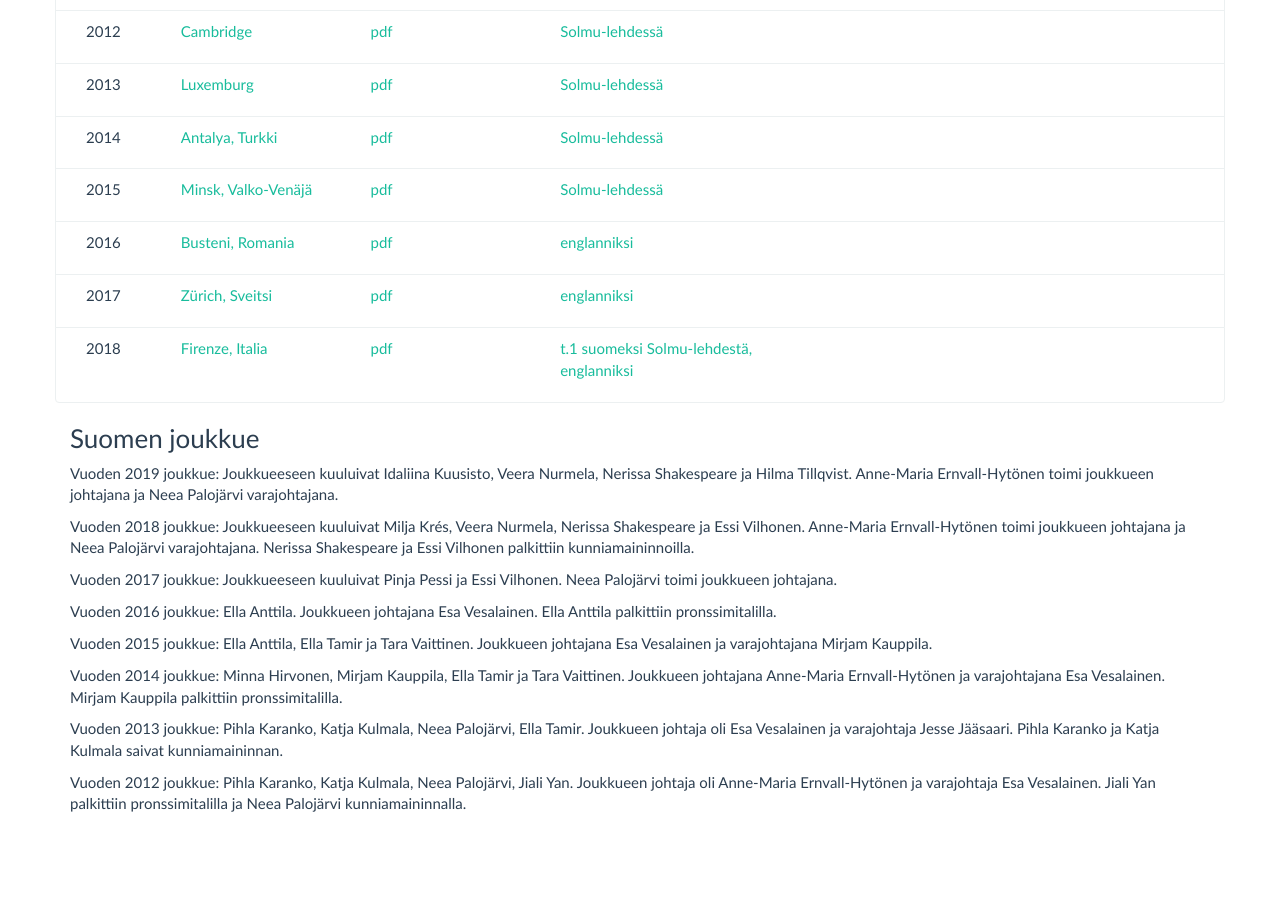
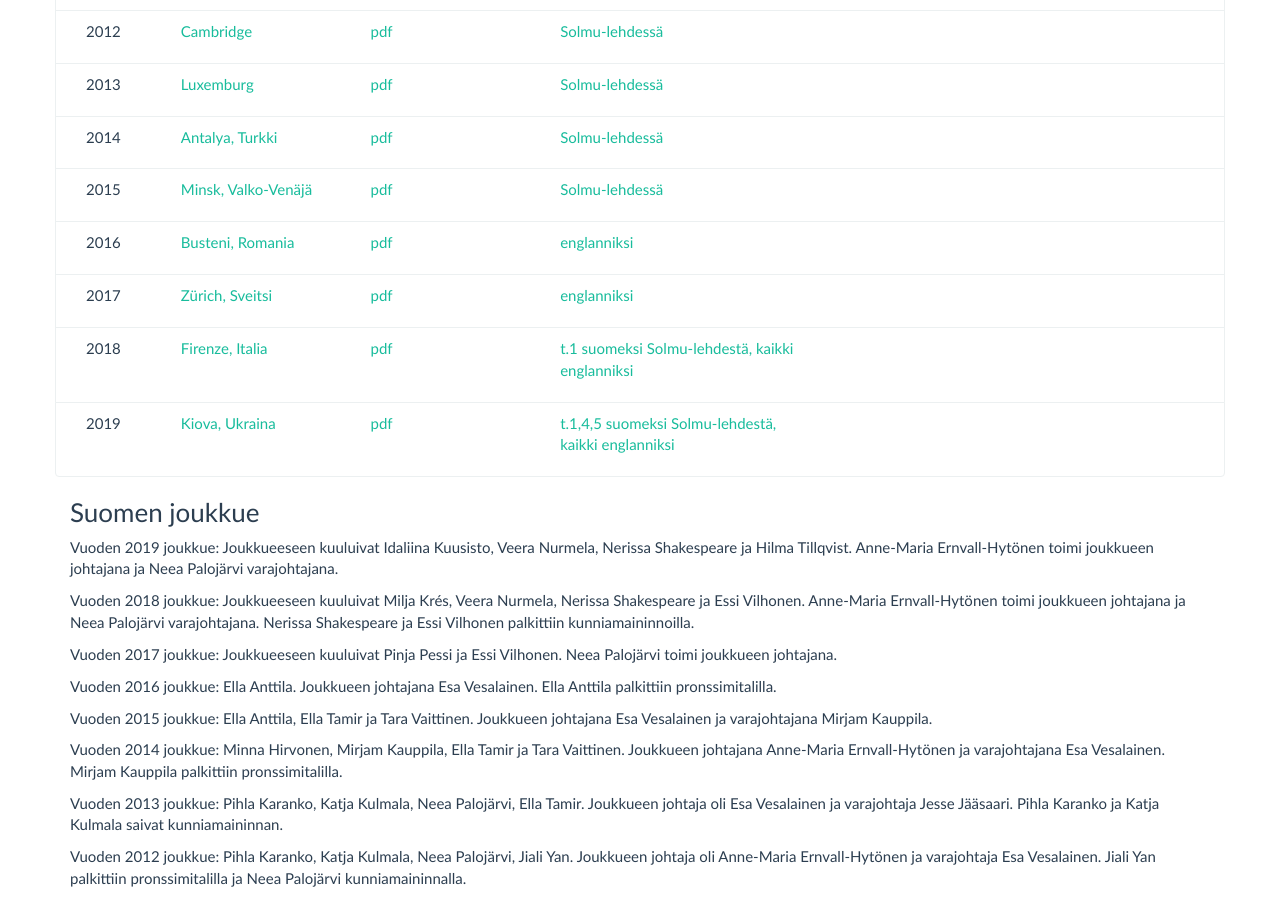
Before and after one commit to matematiikkakilpailut/matematiikkakilpailut.github.io, a Jekyll site: the page built from EGMO/index.md, in a window 1280 px wide and 900 px high, scrolled down 637 px. Built offline with Jekyll 4.4.1, drawn with Linux system fonts in a browser that asks for light colours; before the commit the page ends 1462 px from its top, so only the background shows below that.

Commit message:
Update index.md

```diff
--- a/EGMO/index.md
+++ b/EGMO/index.md
@@ -34,7 +34,12 @@ kilpailut:
   - vuosi: "2018"
     paikka: "[Firenze, Italia](https://www.egmo.org/egmos/egmo7/)"
     tehtavat: "[pdf](EGMO_2018teht.pdf)"
-    ratkaisut: "[t.1 suomeksi Solmu-lehdestä,](https://matematiikkalehtisolmu.fi/2018/2/egmo2018_matkakertomus.pdf)             [englanniksi](https://www.egmo.org/egmos/egmo7/solutions.pdf)"
+    ratkaisut: "[t.1 suomeksi Solmu-lehdestä,](https://matematiikkalehtisolmu.fi/2018/2/egmo2018_matkakertomus.pdf)             [kaikki englanniksi](https://www.egmo.org/egmos/egmo7/solutions.pdf)"
+  - vuosi: "2019"
+    paikka: "[Kiova, Ukraina](https://www.egmo.org/egmos/egmo8/)"
+    tehtavat: "[pdf](EGMO_2019teht.pdf)"
+    ratkaisut: "[t.1,4,5 suomeksi Solmu-lehdestä,](https://matematiikkalehtisolmu.fi/2019/2/egmo2019.pdf)
+    [kaikki englanniksi](https://www.egmo.org/egmos/egmo7/solutions.pdf)"
 ---
 ## Euroopan Tyttöjen Matematiikka&shy;olympialaiset – EGMO
 
```
